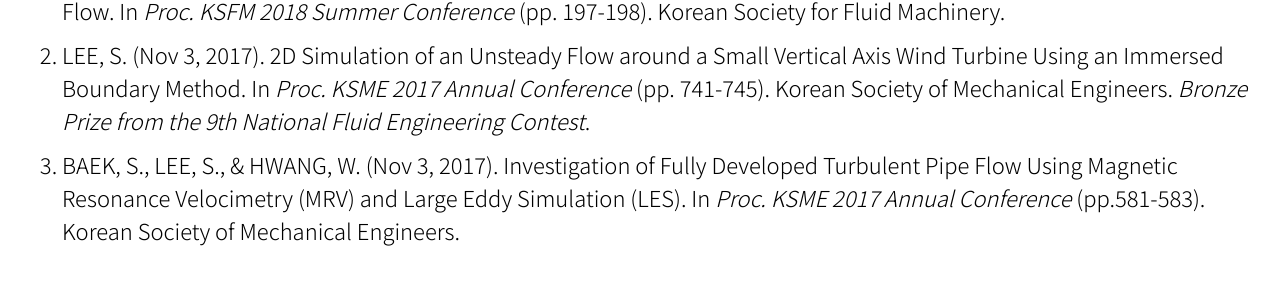
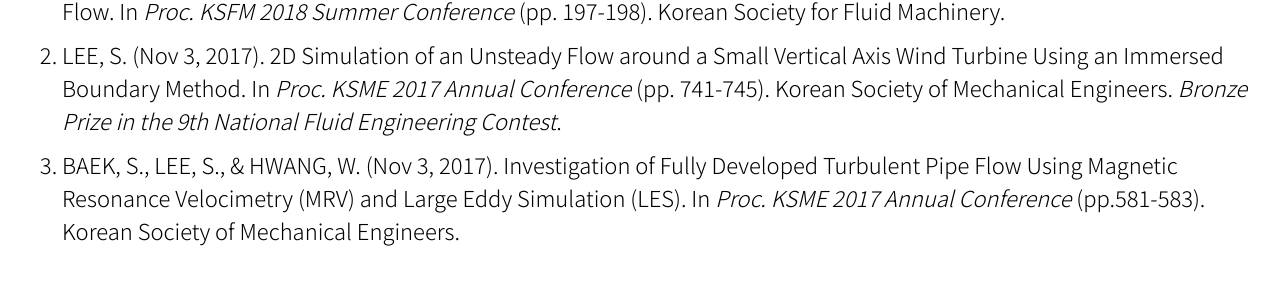
Before and after one commit to jun9303/jun9303.github.io, a Jekyll site: the page built from _pages/publications.md, in a window 1280 px wide. Shown: the part 924-1226 px from the top of the page. Built offline with Jekyll 4.4.1, drawn with Linux system fonts in a browser that asks for light colours; cached includes are drawn as plain includes; nearby versions of some CDN libraries.

Commit message:
Signed-off-by: SJ <jun9303@gmail.com>

```diff
--- a/_pages/publications.md
+++ b/_pages/publications.md
@@ -17,7 +17,7 @@ header:
 # DOMESTIC (KOREAN)
 
 1. LEE, S., & HWANG, W. (Jul 6, 2018). Validation of a Conjugate Heat Transfer Code with Subgrid-scale Models for Turbulent Flow. In *Proc. KSFM 2018 Summer Conference* (pp. 197-198). Korean Society for Fluid Machinery.
-2. LEE, S. (Nov 3, 2017). 2D Simulation of an Unsteady Flow around a Small Vertical Axis Wind Turbine Using an Immersed Boundary Method. In *Proc. KSME 2017 Annual Conference* (pp. 741-745). Korean Society of Mechanical Engineers. *Bronze Prize from the 9th National Fluid Engineering Contest*.
+2. LEE, S. (Nov 3, 2017). 2D Simulation of an Unsteady Flow around a Small Vertical Axis Wind Turbine Using an Immersed Boundary Method. In *Proc. KSME 2017 Annual Conference* (pp. 741-745). Korean Society of Mechanical Engineers. *Bronze Prize in the 9th National Fluid Engineering Contest*.
 3. BAEK, S., LEE, S., & HWANG, W. (Nov 3, 2017). Investigation of Fully Developed Turbulent Pipe Flow Using Magnetic Resonance Velocimetry (MRV) and Large Eddy Simulation (LES). In *Proc. KSME 2017 Annual Conference* (pp.581-583). Korean Society of Mechanical Engineers.
 
 <style type="text/css">
```
